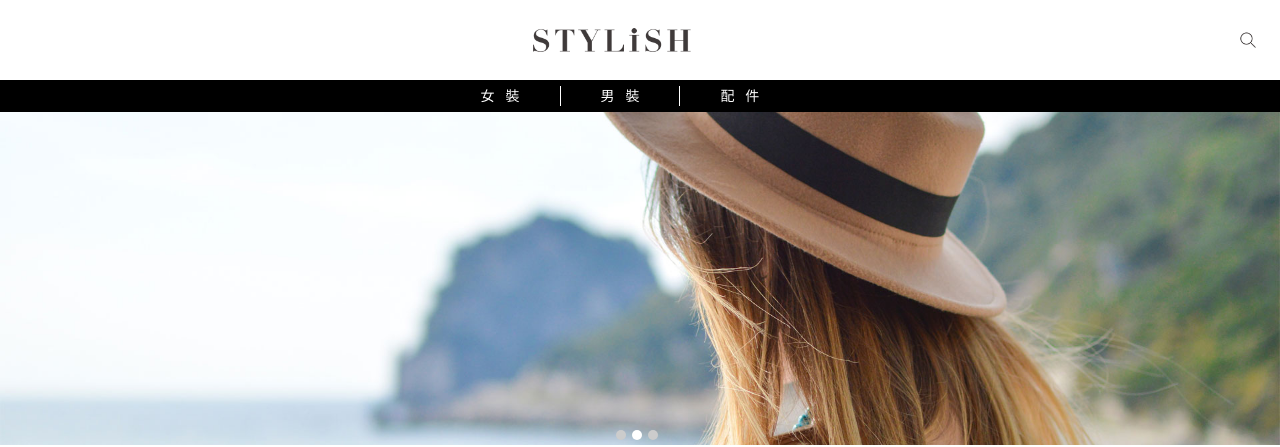
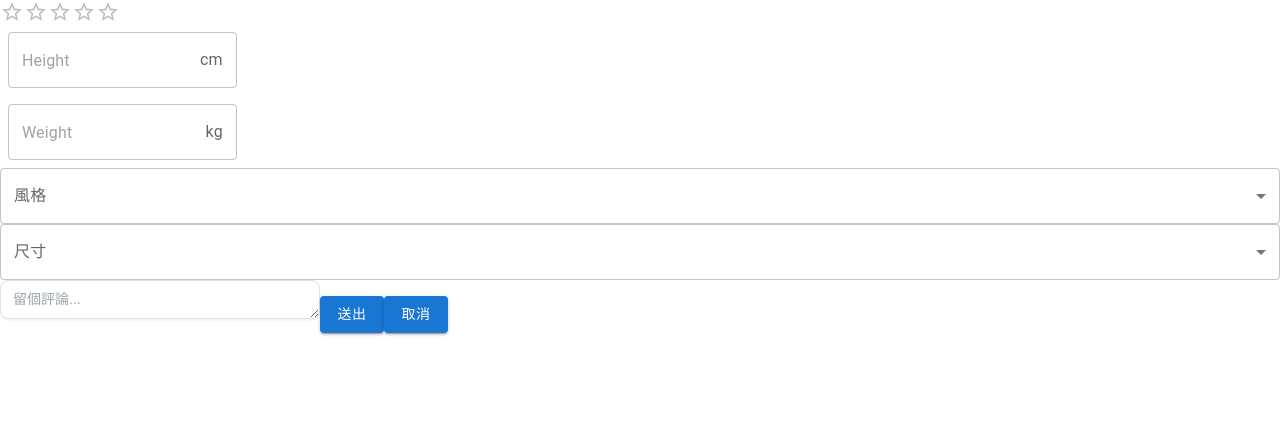
Before and after one commit to joshtu0627/team-project, a React (Vite) app in the folder frontend/: page /review in a window 1280 px wide. Shown: the top 447 px of the page. Built offline with nearby package versions, Linux system fonts and the light colour scheme; no server answers.

Commit message:
feat(review): add a simple review page to make a review

```diff
--- a/frontend/src/App.tsx
+++ b/frontend/src/App.tsx
@@ -8,6 +8,7 @@ import SearchResultPage from "./pages/SearchResultPage";
 import ThankYouPage from "./pages/ThankYouPage";
 import Loginpage from "./pages/LoginPage";
 import Registerpage from "./pages/RegisterPage";
+import ReviewPage from "./pages/ReviewPage";
 
 import { UserProvider } from "./contexts/UserContext";
 import UserAuthInitializer from "./utils/UserAuthInitializer";
@@ -34,6 +35,7 @@ function App() {
                 <Route path="/thankyou" element={<ThankYouPage />} />
                 <Route path="/login" element={<Loginpage />} />
                 <Route path="/register" element={<Registerpage />} />
+                <Route path="/review" element={<ReviewPage />} />
               </Routes>
             </BrowserRouter>
           </QueryClientProvider>
--- /dev/null
+++ b/frontend/src/components/profilepage/HeightInputField/index.tsx
@@ -0,0 +1,28 @@
+import * as React from 'react';
+import Box from '@mui/material/Box';
+import TextField from '@mui/material/TextField';
+import FormControl from '@mui/material/FormControl';
+import OutlinedInput from '@mui/material/OutlinedInput';
+import InputAdornment from '@mui/material/InputAdornment';
+
+export default function HeightInputField () {
+    return (
+        <Box
+            component="form"
+            sx={{
+                '& > :not(style)': { m: 1, width: '25ch' },
+            }}
+            noValidate
+            autoComplete="off"
+        >
+            <FormControl sx={{ m: 1, width: '25ch' }} variant="outlined">
+                <OutlinedInput
+                    id="outlined-adornment-height"
+                    endAdornment={<InputAdornment position="end">cm</InputAdornment>}
+                    type='number'
+                    placeholder='Height'
+                />
+            </FormControl>
+        </Box>
+    );
+};
--- /dev/null
+++ b/frontend/src/components/profilepage/ReviewTextField/index.tsx
@@ -0,0 +1,59 @@
+import * as React from 'react';
+import { TextareaAutosize as BaseTextareaAutosize } from '@mui/base/TextareaAutosize';
+import { styled } from '@mui/system';
+
+export default function ReviewTextField() {
+  return <TextareaAutosize aria-label="empty textarea" placeholder="留個評論..." />;
+}
+
+const blue = {
+  100: '#DAECFF',
+  200: '#b6daff',
+  400: '#3399FF',
+  500: '#007FFF',
+  600: '#0072E5',
+  900: '#003A75',
+};
+
+const grey = {
+  50: '#F3F6F9',
+  100: '#E5EAF2',
+  200: '#DAE2ED',
+  300: '#C7D0DD',
+  400: '#B0B8C4',
+  500: '#9DA8B7',
+  600: '#6B7A90',
+  700: '#434D5B',
+  800: '#303740',
+  900: '#1C2025',
+};
+
+const TextareaAutosize = styled(BaseTextareaAutosize)(
+  ({ theme }) => `
+  width: 320px;
+  font-family: 'IBM Plex Sans', sans-serif;
+  font-size: 0.875rem;
+  font-weight: 400;
+  line-height: 1.5;
+  padding: 8px 12px;
+  border-radius: 8px;
+  color: ${theme.palette.mode === 'dark' ? grey[300] : grey[900]};
+  background: ${theme.palette.mode === 'dark' ? grey[900] : '#fff'};
+  border: 1px solid ${theme.palette.mode === 'dark' ? grey[700] : grey[200]};
+  box-shadow: 0px 2px 2px ${theme.palette.mode === 'dark' ? grey[900] : grey[50]};
+
+  &:hover {
+    border-color: ${blue[400]};
+  }
+
+  &:focus {
+    border-color: ${blue[400]};
+    box-shadow: 0 0 0 3px ${theme.palette.mode === 'dark' ? blue[600] : blue[200]};
+  }
+
+  // firefox
+  &:focus-visible {
+    outline: 0;
+  }
+`,
+);
--- /dev/null
+++ b/frontend/src/components/profilepage/SizeReviewSelect/index.tsx
@@ -0,0 +1,32 @@
+import React, { useState } from 'react';
+import Select, { SelectChangeEvent } from '@mui/material/Select';
+import MenuItem from '@mui/material/MenuItem';
+import FormControl from '@mui/material/FormControl';
+import InputLabel from '@mui/material/InputLabel';
+import Box from '@mui/material/Box';
+
+export default function SizeReviewSelect () {
+    const [sizeReview, setSizeReview] = useState('');
+
+    const handleChange = (event: SelectChangeEvent) => {
+        setSizeReview(event.target.value as string);
+    }
+
+    return (
+        <Box sx={{ minWidth: 120 }}>
+            <FormControl fullWidth>
+                <InputLabel id="size-review-select-label">尺寸</InputLabel>
+                <Select
+                    labelId="size-review-select-label"
+                    id="size-review-select"
+                    value={sizeReview}
+                    onChange={handleChange}
+                >
+                    <MenuItem value={`太大`}>太大</MenuItem>
+                    <MenuItem value={`合適`}>合適</MenuItem>
+                    <MenuItem value={`太小`}>太小</MenuItem>
+                </Select>
+            </FormControl>
+        </Box>
+    );
+}
--- /dev/null
+++ b/frontend/src/components/profilepage/StarRating/index.tsx
@@ -0,0 +1,11 @@
+import * as React from 'react';
+import Rating from '@mui/material/Rating';
+import Stack from '@mui/material/Stack';
+
+export default function StarRating () {
+    return (
+        <Stack spacing={1}>
+            <Rating name="size-medium" defaultValue={0} />
+        </Stack>
+    )
+};
--- /dev/null
+++ b/frontend/src/components/profilepage/StyleSelect/index.tsx
@@ -0,0 +1,32 @@
+import React, { useState } from 'react';
+import Select, { SelectChangeEvent } from '@mui/material/Select';
+import MenuItem from '@mui/material/MenuItem';
+import FormControl from '@mui/material/FormControl';
+import InputLabel from '@mui/material/InputLabel';
+import Box from '@mui/material/Box';
+
+export default function StyleSelect () {
+    const [style, setStyle] = useState('');
+
+    const handleChange = (event: SelectChangeEvent) => {
+        setStyle(event.target.value as string);
+    }
+
+    return (
+        <Box sx={{ minWidth: 120 }}>
+            <FormControl fullWidth>
+                <InputLabel id="style-select-label">風格</InputLabel>
+                <Select
+                    labelId="style-select-label"
+                    id="style-select"
+                    value={style}
+                    onChange={handleChange}
+                >
+                    <MenuItem value={`寬鬆`}>寬鬆</MenuItem>
+                    <MenuItem value={`合身`}>合身</MenuItem>
+                    <MenuItem value={`緊身`}>緊身</MenuItem>
+                </Select>
+            </FormControl>
+        </Box>
+    );
+}
--- /dev/null
+++ b/frontend/src/components/profilepage/WeightInputField/index.tsx
@@ -0,0 +1,28 @@
+import * as React from 'react';
+import Box from '@mui/material/Box';
+import TextField from '@mui/material/TextField';
+import FormControl from '@mui/material/FormControl';
+import OutlinedInput from '@mui/material/OutlinedInput';
+import InputAdornment from '@mui/material/InputAdornment';
+
+export default function WeightInputField () {
+    return (
+        <Box
+            component="form"
+            sx={{
+                '& > :not(style)': { m: 1, width: '25ch' },
+            }}
+            noValidate
+            autoComplete="off"
+        >
+            <FormControl sx={{ m: 1, width: '25ch' }} variant="outlined">
+                <OutlinedInput
+                    id="outlined-adornment-weight"
+                    endAdornment={<InputAdornment position="end">kg</InputAdornment>}
+                    type='number'
+                    placeholder='Weight'
+                />
+            </FormControl>
+        </Box>
+    );
+};
--- /dev/null
+++ b/frontend/src/pages/ReviewPage.tsx
@@ -0,0 +1,24 @@
+import React, { useEffect } from "react";
+import { useParams, useNavigate } from "react-router-dom";
+import StarRating from "../components/profilepage/StarRating";
+import StyleSelect from "../components/profilepage/StyleSelect";
+import SizeReviewSelect from "../components/profilepage/SizeReviewSelect";
+import ReviewTextField from "../components/profilepage/ReviewTextField";
+import HeightInputField from "../components/profilepage/HeightInputField";
+import WeightInputField from "../components/profilepage/WeightInputField";
+import { Button } from "@mui/material";
+
+export default function ReviewPage () {
+    return (
+        <div>
+            <StarRating />
+            <HeightInputField />
+            <WeightInputField />
+            <StyleSelect />
+            <SizeReviewSelect />
+            <ReviewTextField />
+            <Button variant="contained">送出</Button>
+            <Button variant="contained">取消</Button>
+        </div>
+    );
+}
```
Also changed, not shown: frontend/src/components/profilepage/PaidOrders/index.tsx (added).
